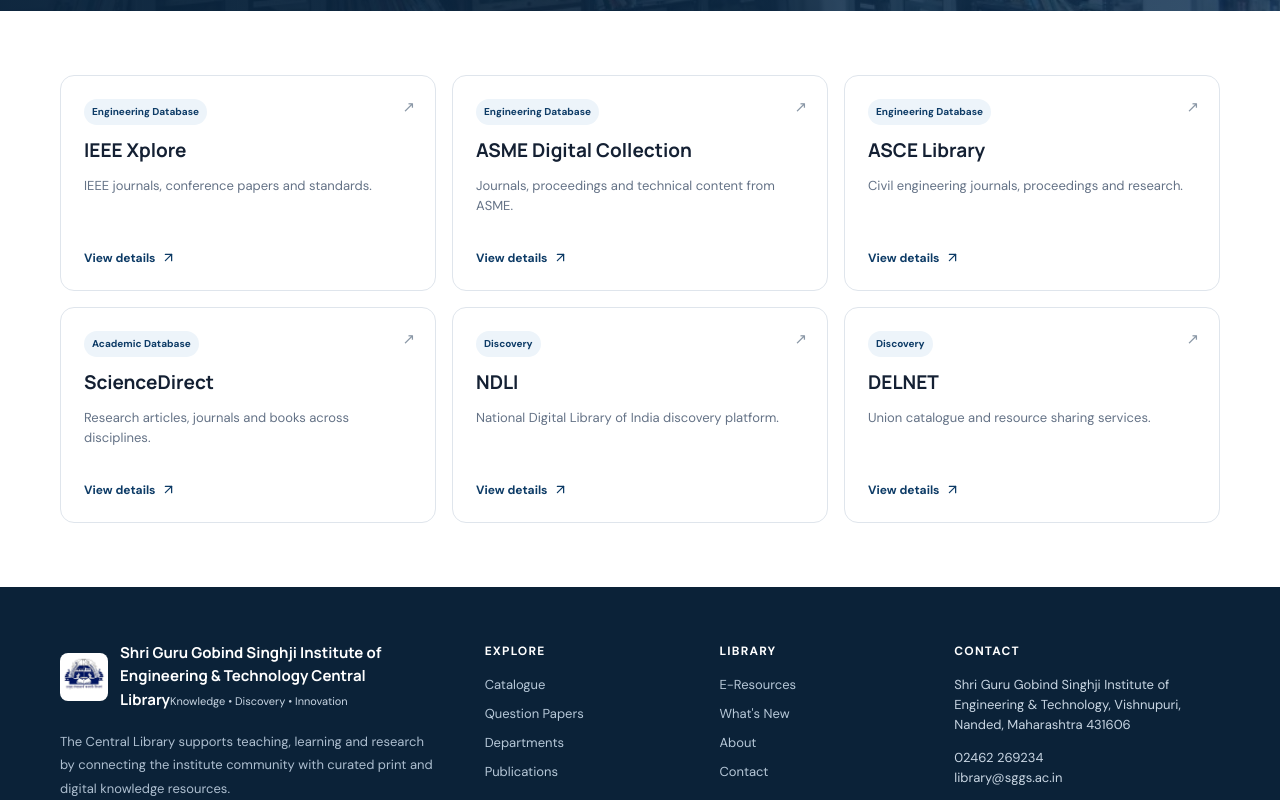
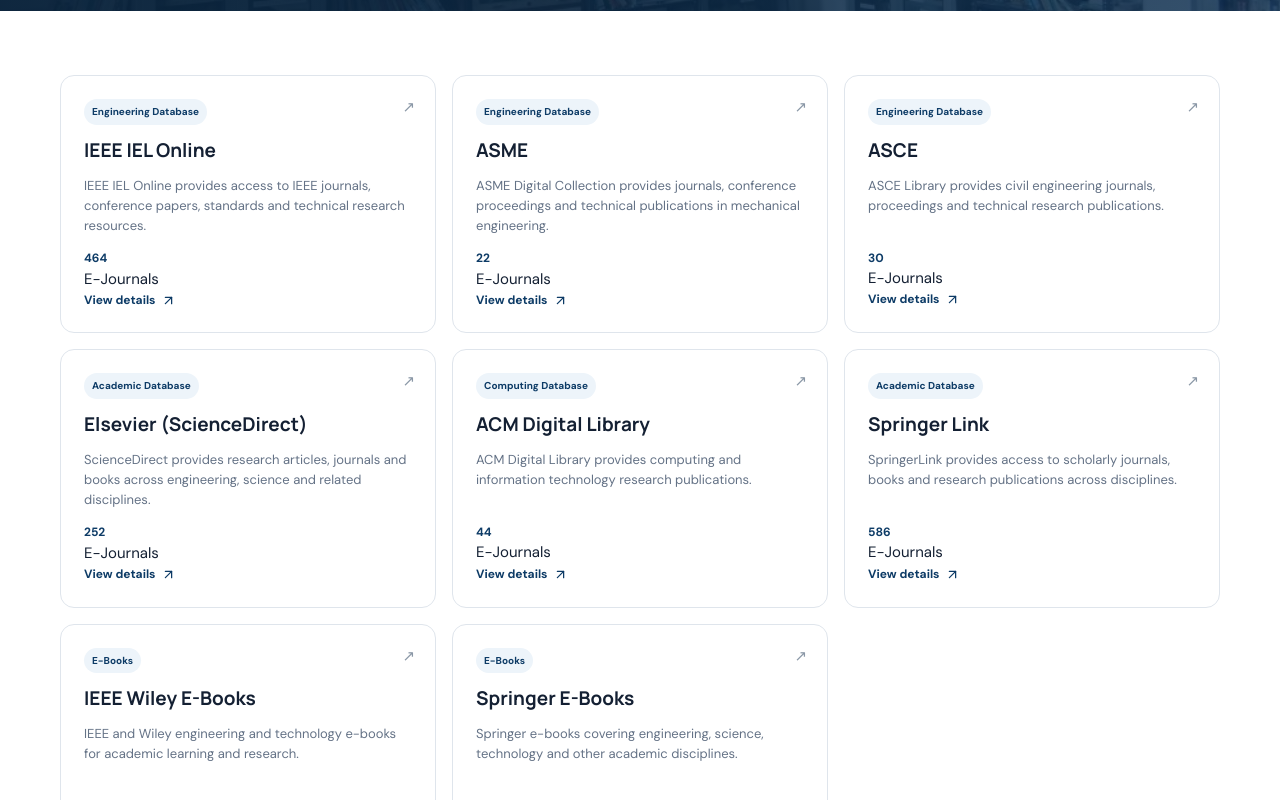
Before and after one commit to akshay-kamble37/lib, a React (Vite) app: page /e-resources in a window 1280 px wide. Shown: the part 460-1260 px from the top of the page. Built offline with nearby package versions, Linux system fonts and the light colour scheme; no server answers.

Commit message:
final changes in e-resorces made

```diff
--- a/src/components/site/ResourceCard.jsx
+++ b/src/components/site/ResourceCard.jsx
@@ -18,7 +18,14 @@
 
       <p>{resource.description}</p>
 
-      <strong>
+      {resource.itemCount && (
+        <div className="resource-count">
+          <strong>{resource.itemCount}</strong>
+          <span>{resource.itemLabel || 'Resources'}</span>
+        </div>
+      )}
+
+      <strong className="resource-card-action">
         View details <ArrowUpRight size={15} />
       </strong>
     </Link>
--- a/src/data/defaultData.js
+++ b/src/data/defaultData.js
@@ -139,12 +139,12 @@
 export const defaultResources = [
   {
     id: 'r1',
-    name: 'IEEE Xplore',
+    name: 'IEEE IEL Online',
     category: 'Engineering Database',
     description:
-      'IEEE journals, conference papers and standards.',
+      'IEEE IEL Online provides access to IEEE journals, conference papers, standards and technical research resources.',
     detailedDescription:
-      'IEEE Xplore is a digital research platform providing access to scholarly literature and technical information in engineering, technology and related fields.',
+      'IEEE IEL Online is a digital research resource providing access to scholarly and technical content in engineering, technology and related fields.',
     features: [
       'IEEE journals',
       'Conference papers',
@@ -154,16 +154,18 @@
     audience:
       'Engineering students, faculty members and researchers',
     accessInfo:
-      'Visit the official IEEE Xplore platform to explore available academic and technical resources.',
+      'Access IEEE IEL Online through the official IEEE Xplore platform.',
+    itemCount: 464,
+    itemLabel: 'E-Journals',
     url: 'https://ieeexplore.ieee.org'
   },
 
   {
     id: 'r2',
-    name: 'ASME Digital Collection',
+    name: 'ASME',
     category: 'Engineering Database',
     description:
-      'Journals, proceedings and technical content from ASME.',
+      'ASME Digital Collection provides journals, conference proceedings and technical publications in mechanical engineering.',
     detailedDescription:
       'ASME Digital Collection provides access to scholarly journals, conference proceedings and technical publications covering mechanical engineering and related engineering disciplines.',
     features: [
@@ -175,16 +177,18 @@
     audience:
       'Mechanical engineering students, faculty members and researchers',
     accessInfo:
-      'Visit the official ASME Digital Collection platform to access its available academic content.',
+      'Access the ASME Digital Collection through the official ASME platform.',
+    itemCount: 22,
+    itemLabel: 'E-Journals',
     url: 'https://asmedigitalcollection.asme.org'
   },
 
   {
     id: 'r3',
-    name: 'ASCE Library',
+    name: 'ASCE',
     category: 'Engineering Database',
     description:
-      'Civil engineering journals, proceedings and research.',
+      'ASCE Library provides civil engineering journals, proceedings and technical research publications.',
     detailedDescription:
       'ASCE Library provides access to scholarly publications and technical research related to civil engineering and the built environment.',
     features: [
@@ -196,18 +200,20 @@
     audience:
       'Civil engineering students, faculty members and researchers',
     accessInfo:
-      'Visit the official ASCE Library platform to explore its available publications and research resources.',
+      'Access the ASCE Library through the official ASCE platform.',
+    itemCount: 30,
+    itemLabel: 'E-Journals',
     url: 'https://ascelibrary.org'
   },
 
   {
     id: 'r4',
-    name: 'ScienceDirect',
+    name: 'Elsevier (ScienceDirect)',
     category: 'Academic Database',
     description:
-      'Research articles, journals and books across disciplines.',
+      'ScienceDirect provides research articles, journals and books across engineering, science and related disciplines.',
     detailedDescription:
-      'ScienceDirect provides access to a broad collection of academic research articles, journals and books covering engineering, science and other academic disciplines.',
+      'ScienceDirect is an academic research platform providing access to scholarly articles, journals, books and book chapters across a wide range of disciplines.',
     features: [
       'Research articles',
       'Academic journals',
@@ -217,50 +223,102 @@
     audience:
       'Students, faculty members and researchers across disciplines',
     accessInfo:
-      'Visit the official ScienceDirect platform to search and explore available academic content.',
+      'Access ScienceDirect through the official Elsevier platform.',
+    itemCount: 252,
+    itemLabel: 'E-Journals',
     url: 'https://www.sciencedirect.com'
   },
 
   {
     id: 'r5',
-    name: 'NDLI',
-    category: 'Discovery',
+    name: 'ACM Digital Library',
+    category: 'Computing Database',
     description:
-      'National Digital Library of India discovery platform.',
+      'ACM Digital Library provides computing and information technology research publications.',
     detailedDescription:
-      'The National Digital Library of India is a digital discovery platform that brings together learning and academic resources from different sources.',
+      'The ACM Digital Library provides access to research literature and technical publications covering computing, computer science and information technology.',
     features: [
-      'Digital learning resources',
-      'Academic content discovery',
-      'Multidisciplinary resources',
-      'Educational materials'
+      'Computer science journals',
+      'Conference proceedings',
+      'Technical articles',
+      'Computing research'
     ],
     audience:
-      'Students, teachers, researchers and academic users',
+      'Computer science students, faculty members and researchers',
     accessInfo:
-      'Visit the official NDLI platform to discover available digital learning and research resources.',
-    url: 'https://ndl.iitkgp.ac.in'
+      'Access the ACM Digital Library through the official ACM platform.',
+    itemCount: 44,
+    itemLabel: 'E-Journals',
+    url: 'https://dl.acm.org'
   },
 
   {
     id: 'r6',
-    name: 'DELNET',
-    category: 'Discovery',
+    name: 'Springer Link',
+    category: 'Academic Database',
     description:
-      'Union catalogue and resource sharing services.',
+      'SpringerLink provides access to scholarly journals, books and research publications across disciplines.',
     detailedDescription:
-      'DELNET supports resource discovery and sharing through a network of libraries and provides access to bibliographic information and library resources.',
+      'SpringerLink is an academic platform providing access to journals, books, reference works and research publications across science, technology, engineering and other disciplines.',
     features: [
-      'Union catalogues',
-      'Resource discovery',
-      'Library resource sharing',
-      'Bibliographic databases'
+      'Academic journals',
+      'Research articles',
+      'E-books',
+      'Scientific publications'
     ],
     audience:
-      'Students, faculty members, researchers and library users',
+      'Students, faculty members and researchers',
     accessInfo:
-      'Visit the official DELNET platform to explore available library discovery and resource-sharing services.',
-    url: 'https://delnet.in'
+      'Access SpringerLink through the official Springer Nature platform.',
+    itemCount: 586,
+    itemLabel: 'E-Journals',
+    url: 'https://link.springer.com'
+  },
+
+  {
+    id: 'r7',
+    name: 'IEEE Wiley E-Books',
+    category: 'E-Books',
+    description:
+      'IEEE and Wiley engineering and technology e-books for academic learning and research.',
+    detailedDescription:
+      'The IEEE Wiley eBooks collection provides digital books covering engineering, technology and related academic subjects for students, faculty members and researchers.',
+    features: [
+      'Engineering e-books',
+      'Technology books',
+      'Academic reference material',
+      'Research-oriented books'
+    ],
+    audience:
+      'Engineering students, faculty members and researchers',
+    accessInfo:
+      'Access the IEEE Wiley eBook collection through the official IEEE Xplore platform.',
+    itemCount: 550,
+    itemLabel: 'E-Books',
+    url: 'https://ieeexplore.ieee.org'
+  },
+
+  {
+    id: 'r8',
+    name: 'Springer E-Books',
+    category: 'E-Books',
+    description:
+      'Springer e-books covering engineering, science, technology and other academic disciplines.',
+    detailedDescription:
+      'Springer eBooks provide digital access to academic books and reference material across science, engineering, technology and related disciplines.',
+    features: [
+      'Engineering e-books',
+      'Science e-books',
+      'Technology publications',
+      'Academic reference books'
+    ],
+    audience:
+      'Students, faculty members and researchers',
+    accessInfo:
+      'Access Springer eBooks through the official Springer Nature platform.',
+    itemCount: 2080,
+    itemLabel: 'E-Books',
+    url: 'https://link.springer.com'
   }
 ];
 
--- a/src/pages/admin/AdminOverview.jsx
+++ b/src/pages/admin/AdminOverview.jsx
@@ -1,17 +1,156 @@
 import React from 'react';
-import { RotateCcw, Settings2 } from 'lucide-react';
+import {
+  RotateCcw,
+  RefreshCw,
+  Settings2,
+} from 'lucide-react';
+
 import { useLibrary } from '../../context/LibraryContext';
-import { AdminPage, Stat, Step } from '../../components/admin';
+
+import {
+  AdminPage,
+  Stat,
+  Step,
+} from '../../components/admin';
 
 export default function AdminOverview() {
-  const { books, resources, papers, announcements, publications, departments, resetDemo } = useLibrary();
-  return <AdminPage eyebrow="ADMINISTRATION" title="Library content dashboard" action={<button className="outline-btn" onClick={resetDemo}><RotateCcw size={15}/> Restore demo content</button>}>
-    <div className="stat-grid">
-      <Stat value={books.length} label="Catalogue records"/><Stat value={resources.length} label="Digital resources"/><Stat value={papers.length} label="Question papers"/><Stat value={publications.length} label="Publications"/><Stat value={announcements.length} label="Announcements"/><Stat value={departments.length} label="Departments"/>
-    </div>
-    <div className="admin-overview-grid">
-      <div className="portal-panel"><span className="eyebrow">CONTENT WORKFLOW</span><h2>Everything important is editable.</h2><div className="workflow"><Step n="01" t="Homepage messaging & media"/><Step n="02" t="Academic directory"/><Step n="03" t="Question paper archive"/><Step n="04" t="Faculty publications"/><Step n="05" t="Announcements"/></div></div>
-      <div className="portal-panel accent-panel"><Settings2 size={24}/><span className="eyebrow">SECURE CONTENT MANAGEMENT</span><h2>Manage the public library portal from one place.</h2><p>Use the admin console to update homepage content, academic resources and announcements. Administrator access is protected by a secure session.</p></div>
-    </div>
-  </AdminPage>;
+  const {
+    books,
+    resources,
+    papers,
+    announcements,
+    publications,
+    departments,
+    resetDemo,
+    resetResources,
+    contentSaving,
+  } = useLibrary();
+
+  return (
+    <AdminPage
+      eyebrow="ADMINISTRATION"
+      title="Library content dashboard"
+      action={
+        <div
+          style={{
+            display: 'flex',
+            gap: '10px',
+            flexWrap: 'wrap',
+          }}
+        >
+          <button
+            className="outline-btn"
+            onClick={resetResources}
+            disabled={contentSaving}
+            type="button"
+          >
+            <RefreshCw size={15} />
+            {contentSaving
+              ? 'Updating...'
+              : 'Update 8 E-Resources'}
+          </button>
+
+          <button
+            className="outline-btn"
+            onClick={resetDemo}
+            disabled={contentSaving}
+            type="button"
+          >
+            <RotateCcw size={15} />
+            Restore demo content
+          </button>
+        </div>
+      }
+    >
+      <div className="stat-grid">
+        <Stat
+          value={books.length}
+          label="Catalogue records"
+        />
+
+        <Stat
+          value={resources.length}
+          label="Digital resources"
+        />
+
+        <Stat
+          value={papers.length}
+          label="Question papers"
+        />
+
+        <Stat
+          value={publications.length}
+          label="Publications"
+        />
+
+        <Stat
+          value={announcements.length}
+          label="Announcements"
+        />
+
+        <Stat
+          value={departments.length}
+          label="Departments"
+        />
+      </div>
+
+      <div className="admin-overview-grid">
+        <div className="portal-panel">
+          <span className="eyebrow">
+            CONTENT WORKFLOW
+          </span>
+
+          <h2>
+            Everything important is editable.
+          </h2>
+
+          <div className="workflow">
+            <Step
+              n="01"
+              t="Homepage messaging & media"
+            />
+
+            <Step
+              n="02"
+              t="Academic directory"
+            />
+
+            <Step
+              n="03"
+              t="Question paper archive"
+            />
+
+            <Step
+              n="04"
+              t="Faculty publications"
+            />
+
+            <Step
+              n="05"
+              t="Announcements"
+            />
+          </div>
+        </div>
+
+        <div className="portal-panel accent-panel">
+          <Settings2 size={24} />
+
+          <span className="eyebrow">
+            SECURE CONTENT MANAGEMENT
+          </span>
+
+          <h2>
+            Manage the public library portal from one place.
+          </h2>
+
+          <p>
+            Use the admin console to update homepage
+            content, academic resources and announcements.
+            Administrator access is protected by a secure
+            session.
+          </p>
+        </div>
+      </div>
+    </AdminPage>
+  );
 }
```
Also changed, not shown: src/context/LibraryContext.jsx (+39 -3 lines), 1 other file (tests, documents, lock files or other folders).
